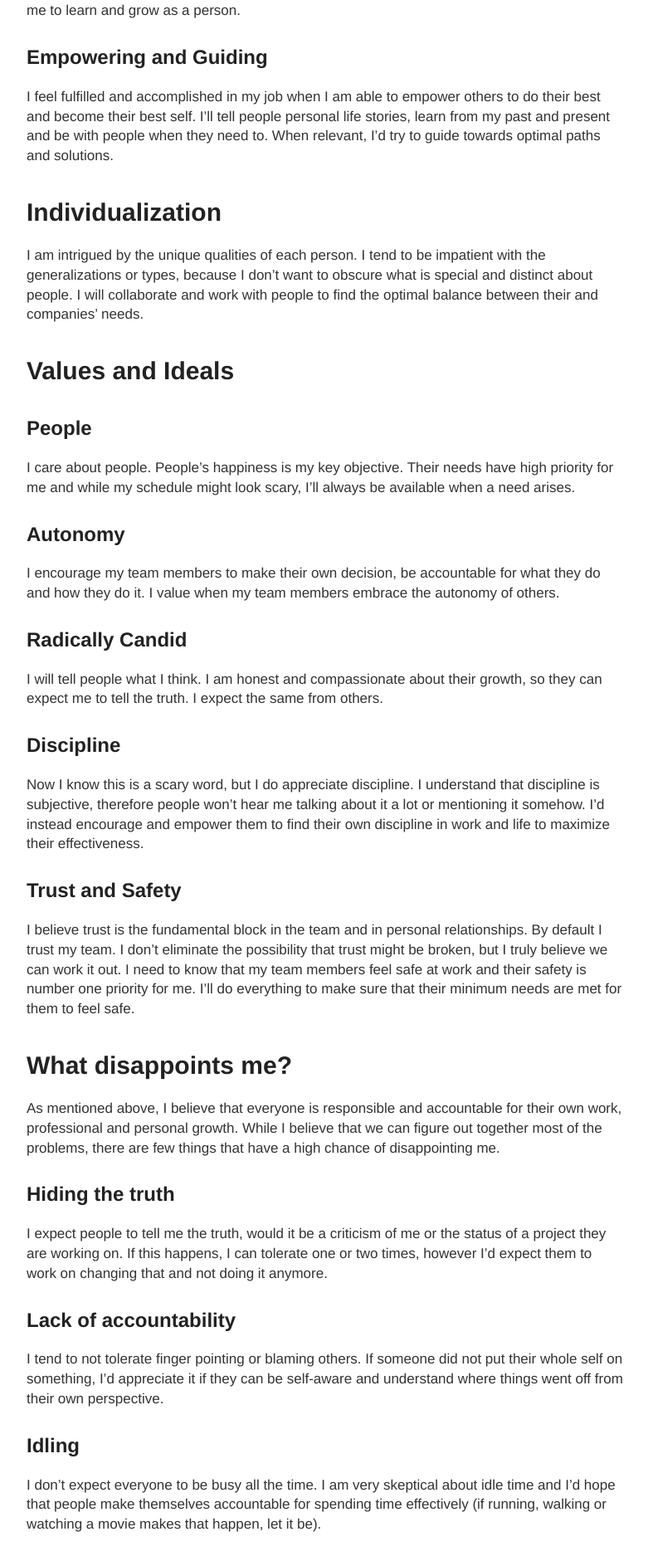
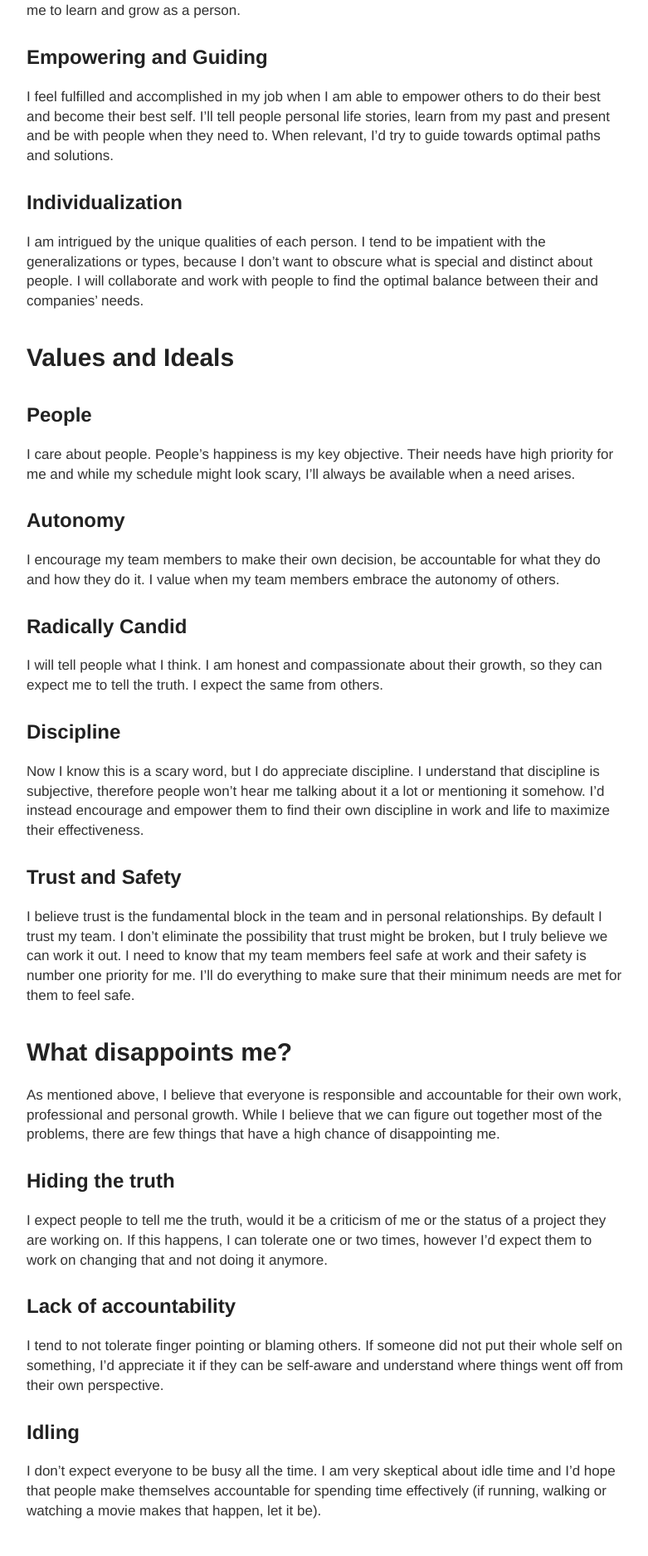
Before and after one commit to vtorosyan/vtorosyan.github.io, a Jekyll site: the page built from _posts/2021/2021-08-18-engineering-manager-readme.md, in a window 1280 px wide. Shown: the part 2518-4393 px from the top of the page at 83% size, without its empty margins (248-1029 px from the left). Built offline with Jekyll 4.4.1, drawn with Linux system fonts in a browser that asks for light colours; comment, search, counter and statistics services are not loaded.

```diff
--- a/_posts/2021/2021-08-18-engineering-manager-readme.md
+++ b/_posts/2021/2021-08-18-engineering-manager-readme.md
@@ -63,7 +63,7 @@ I enjoy participating in the day-to-day activities of the team and the company.
 
 I feel fulfilled and accomplished in my job when I am able to empower others to do their best and become their best self. I’ll tell people personal life stories, learn from my past and present and be with people when they need to. When relevant, I’d try to guide towards optimal paths and solutions.
 
-# Individualization
+## Individualization
 
 I am intrigued by the unique qualities of each person. I tend to be impatient with the generalizations or types, because I don’t want to obscure what is special and distinct about people. I will collaborate and work with people to find the optimal balance between their and companies' needs.
 
```
